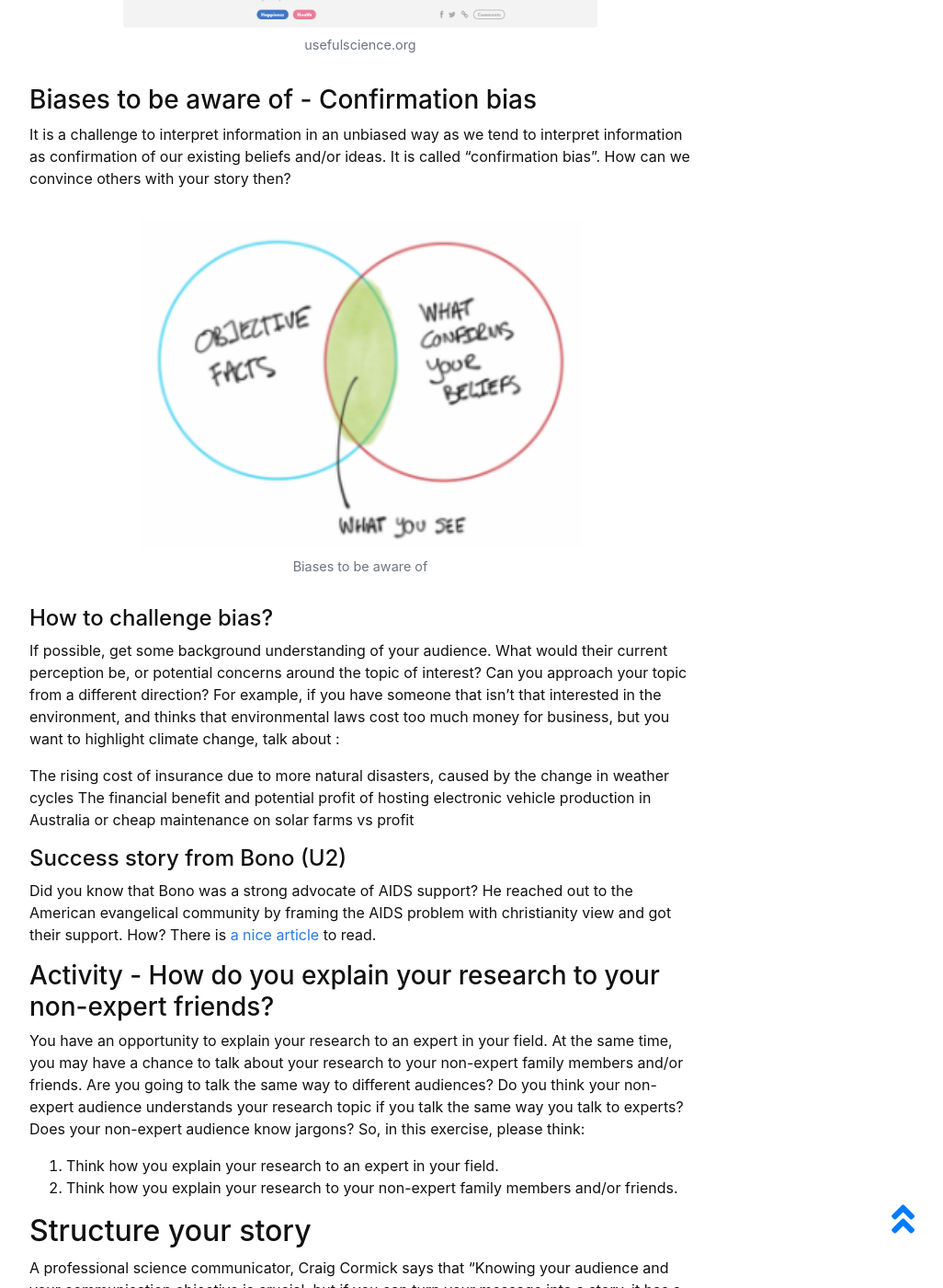
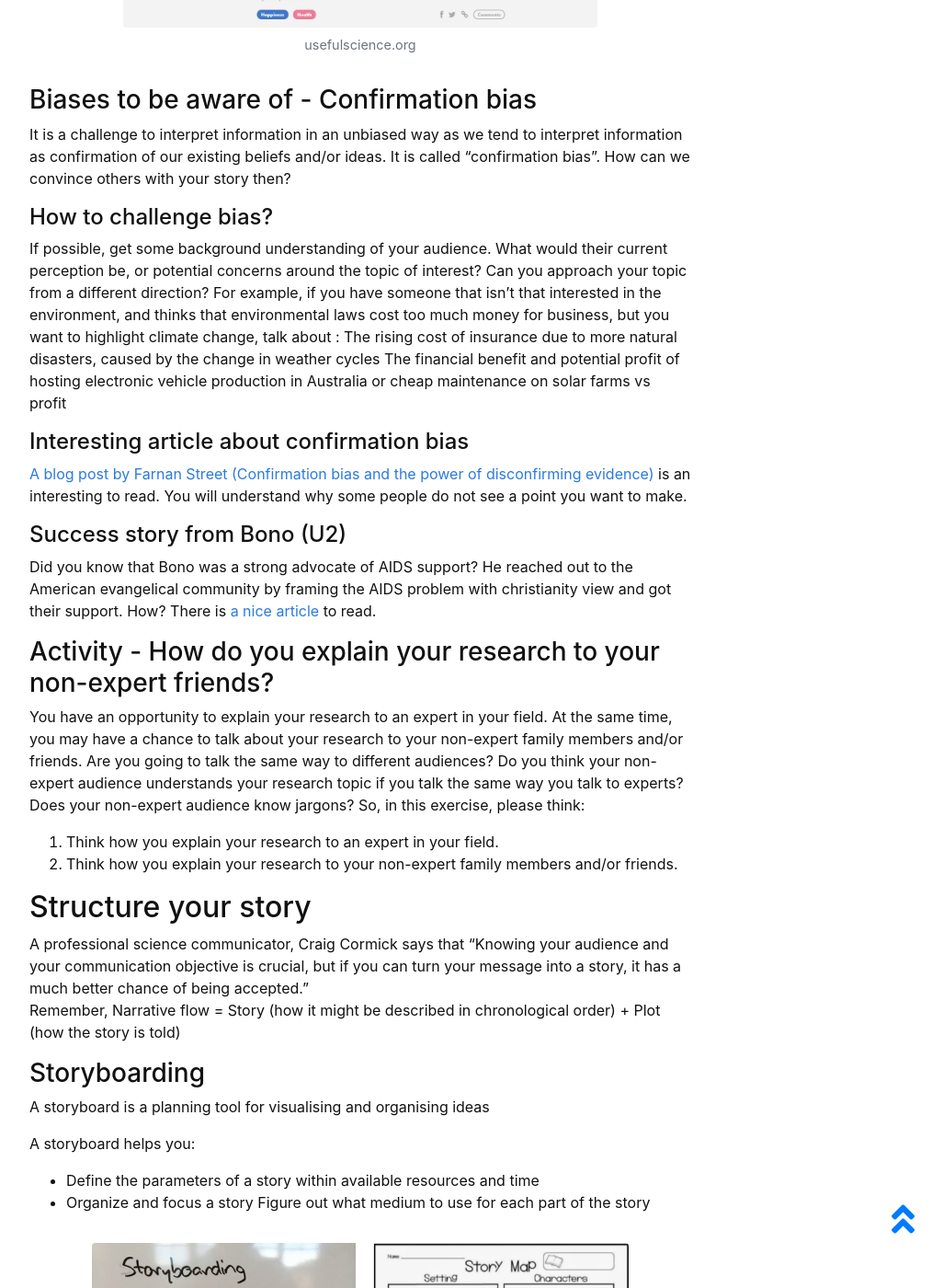
Before and after one commit to masamiy/DataStoryTelling, a Jekyll site: the page built from content/3-Power-of-story.md, in a window 1280 px wide and 1400 px high, scrolled down 1228 px. Shown: the whole window at 92% size, without its empty margins (248-1274 px from the left). Built offline with Jekyll 4.4.1, drawn with Linux system fonts in a browser that asks for light colours.

Commit message:
Update 3-Power-of-story.md

```diff
--- a/content/3-Power-of-story.md
+++ b/content/3-Power-of-story.md
@@ -15,18 +15,17 @@ Facts and evidence rarely help as people tend to reject any information or facts
 You can see beutiful summaries of scientific findings in [Useful Science](https://www.usefulscience.org/). The aim of the site is to make science useful in daily life by telling  a new discovery in 5 seconds' reading to wider and non-specifice audience.
 {% include figure.html img="Useful_Science.png" alt="Storyboarding" caption="usefulscience.org" width="75%" %}
 
-
 ### Biases to be aware of - Confirmation bias
 It is a challenge to interpret information in an unbiased way as we tend to interpret information as confirmation of our existing beliefs and/or ideas. It is called "confirmation bias". How can we convince others with your story then?
-{% include figure.html img="biases.png" alt="Biases to be aware of" caption="Biases to be aware of" width="70%" %}
 
 #### How to challenge bias?
 If possible, get some background understanding of your audience. What would their current perception be, or potential concerns around the topic of interest? Can you approach your topic from a different direction?
 For example, if you have someone that isn’t that interested in the environment, and thinks that environmental laws cost too much money for business, but you want to highlight climate change, talk about :
-
 The rising cost of insurance due to more natural disasters, caused by the change in weather cycles
 The financial benefit and potential profit of hosting electronic vehicle production in Australia or cheap maintenance on solar farms vs profit
 
+#### Interesting article about confirmation bias
+[A blog post by Farnan Street (Confirmation bias and the power of disconfirming evidence)](https://fs.blog/2017/05/confirmation-bias/) is an interesting to read. You will understand why some people do not see a point you want to make.
 #### Success story from Bono (U2)
 Did you know that Bono was a strong advocate of AIDS support? He reached out to the American evangelical community by framing the AIDS problem with christianity view and got their support. How? There is [a nice article](https://www.pbs.org/wgbh/pages/frontline/aids/interviews/bono.html) to read.
 
```
